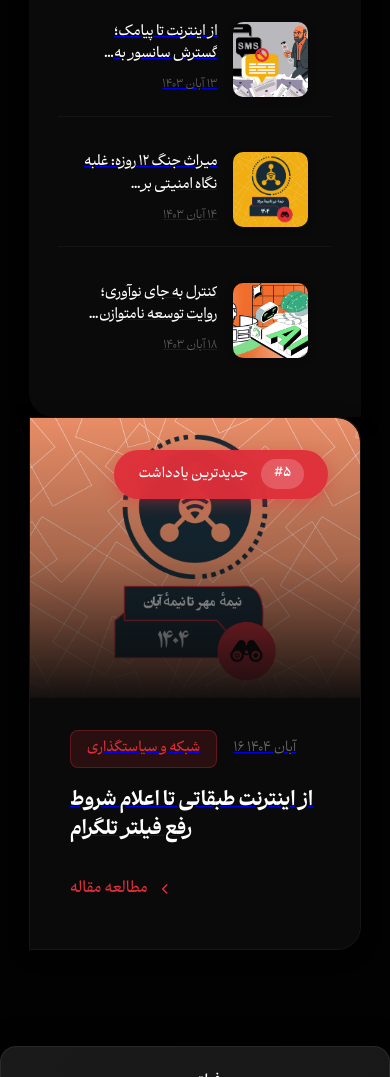
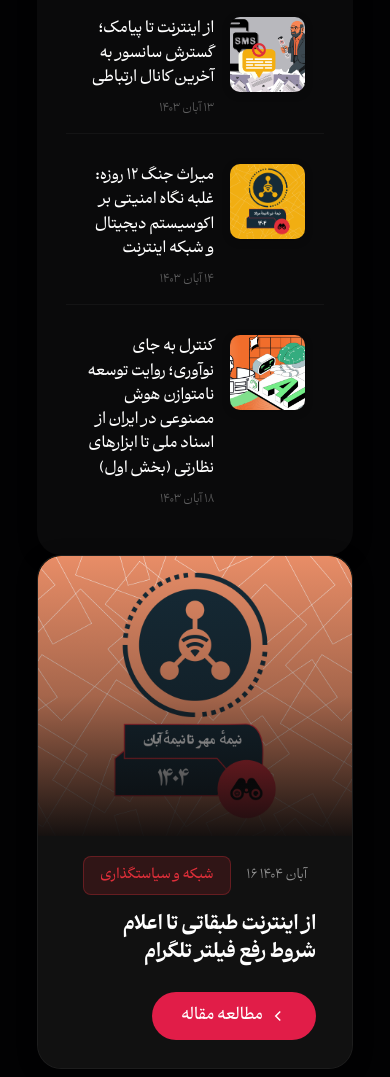
Before and after one commit to amirphpp800/new-filterbin, a plain HTML site: page index.html in a window 390 px wide. Shown: the part 923-2000 px from the top of the page. Drawn offline with Linux system fonts and the light colour scheme; files whose address does not match are found by name.

Commit message:
Add files via upload

```diff
--- a/css/articles-featured.css
+++ b/css/articles-featured.css
@@ -2,40 +2,47 @@
 .featured-articles-card {
   width: 100%;
   max-width: 1200px;
-  margin: 4rem auto;
-  padding: 0 1rem;
+  margin: 3.5rem auto;
+  padding: 0 1.5rem;
 }
 
 .featured-articles-container {
   display: grid;
-  grid-template-columns: 1fr 2fr;
+  grid-template-columns: minmax(0, 1.1fr) minmax(0, 1.8fr);
   gap: 0;
   direction: ltr;
+  align-items: stretch; /* هر دو کارت تمام ارتفاع ستون را بگیرند */
 }
 
 /* Main Featured Article */
 .main-featured {
-  background: #0a0a0b;
-  border-radius: 0 24px 24px 0;
+  background: #111111;
+  border-radius: 24px;
   overflow: hidden;
   box-shadow: 0 4px 20px rgba(0, 0, 0, 0.3);
   border: 1px solid rgba(255, 255, 255, 0.05);
-  transition: all 0.3s ease;
+  transition: none;
   position: relative;
+  text-decoration: none;
+  color: inherit;
+}
+
+.main-featured * {
+  text-decoration: none !important;
 }
 
 .main-featured:hover {
-  transform: translateY(-4px);
-  box-shadow: 0 12px 40px rgba(0, 0, 0, 0.5);
-  border-color: rgba(224, 47, 58, 0.2);
+  transform: none;
+  box-shadow: 0 4px 20px rgba(0, 0, 0, 0.3);
+  border-color: rgba(255, 255, 255, 0.05);
 }
 
 .featured-header {
   position: relative;
-  height: 420px;
+  height: 260px; /* ارتفاع کمتر برای کارت بزرگ */
   overflow: hidden;
-  border-radius: 0 24px 0 0;
-  background: linear-gradient(180deg, #1a1a1a 0%, #0a0a0a 100%);
+  border-radius: 24px 24px 0 0;
+  background: #f97316;
 }
 
 .featured-header img {
@@ -59,18 +66,7 @@
 }
 
 .featured-badge {
-  position: absolute;
-  top: 2rem;
-  right: 2rem;
-  background: rgba(224, 47, 58, 0.95);
-  padding: 0.6rem 1.5rem;
-  border-radius: 50px;
-  display: flex;
-  align-items: center;
-  gap: 0.8rem;
-  box-shadow: 0 4px 16px rgba(224, 47, 58, 0.4);
-  backdrop-filter: blur(10px);
-  z-index: 2;
+  display: none;
 }
 
 .badge-text {
@@ -89,15 +85,18 @@
 }
 
 .featured-content {
-  padding: 2rem 2.5rem 2.5rem;
-  background: #0a0a0b;
+  padding: 1.25rem 2.25rem 1.75rem; /* کمی جمع‌وجورتر شدن کارت */
+  background: #111111;
+  text-align: right;
 }
 
 .featured-meta {
   display: flex;
   gap: 1rem;
-  margin-bottom: 1.2rem;
   align-items: center;
+  justify-content: center;
+  margin-bottom: 1rem;
+  font-size: 0.85rem;
 }
 
 .featured-category {
@@ -111,52 +110,57 @@
 }
 
 .featured-date {
-  color: rgba(255, 255, 255, 0.4);
-  font-size: 0.85rem;
-  font-weight: 500;
+  color: rgba(255, 255, 255, 0.55);
+  font-size: 0.82rem;
+  font-weight: 400;
 }
 
 .featured-title {
-  font-size: 1.85rem;
+  font-size: 1.9rem;
   font-weight: 800;
   color: #fff;
-  margin-bottom: 1.5rem;
+  margin-bottom: 1.25rem;
   line-height: 1.5;
   transition: color 0.3s ease;
 }
 
 .main-featured:hover .featured-title {
-  color: #E02F3A;
+  color: #E02F3A; /* رنگ هاور تایتل مطابق درخواست */
 }
 
 .featured-link {
-  color: #E02F3A;
+  color: #ffffff;
   text-decoration: none;
   font-weight: 600;
-  font-size: 0.95rem;
+  font-size: 1rem;
   display: inline-flex;
   align-items: center;
-  gap: 0.5rem;
-  transition: all 0.3s ease;
-  padding: 0.5rem 0;
+  gap: 0.4rem;
+  padding: 0.7rem 1.8rem;
+  border-radius: 999px;
+  border: none;
+  background: #e11d48;
+  transition: none;
+  margin-top: 0.25rem;
 }
 
 .featured-link svg {
   width: 18px;
   height: 18px;
-  transition: transform 0.3s ease;
+  transition: none;
 }
 
-.main-featured:hover .featured-link svg {
-  transform: translateX(-4px);
+.featured-link:hover {
+  background: #000000;
+  color: #ffffff;
 }
 
 /* Side Articles */
 .side-articles {
   background: #0a0a0b;
-  border-radius: 24px 0 0 24px;
-  padding: 2.5rem 1.8rem;
-  box-shadow: 0 4px 20px rgba(0, 0, 0, 0.3);
+  border-radius: 24px;
+  padding: 2rem 1.8rem;
+  box-shadow: 0 4px 20px rgba(0, 0, 0, 0.22);
   direction: rtl;
 }
 
@@ -184,9 +188,9 @@
 .side-article-item {
   display: flex;
   gap: 1rem;
-  padding: 1.2rem 1.5rem;
+  padding: 0.9rem 1.2rem;
   border-bottom: 1px solid rgba(255, 255, 255, 0.04);
-  transition: all 0.3s ease;
+  transition: none;
   cursor: pointer;
 }
 
@@ -195,8 +199,7 @@
 }
 
 .side-article-item:hover {
-  background: #141414;
-  padding-right: 1.8rem;
+  background: #0a0a0b;
 }
 
 .side-article-content {
@@ -207,21 +210,22 @@
 }
 
 .side-article-title {
+  font-size: 0.95rem;
+  font-weight: 600;
   color: #ffffff;
-  font-size: 0.88rem;
-  font-weight: 600;
-  line-height: 1.6;
-  margin: 0;
-  display: -webkit-box;
-  -webkit-line-clamp: 2;
-  -webkit-box-orient: vertical;
-  overflow: hidden;
-  letter-spacing: -0.2px;
-  transition: color 0.3s ease;
+  text-decoration: none;
 }
 
 .side-article-item:hover .side-article-title {
-    color: #E02F3A;
+  color: #E02F3A;
+  text-decoration: none;
+}
+
+/* جلوگیری از زیرخط روی لینک‌های ستون یادداشت‌های بیشتر */
+.side-articles a,
+.side-articles a:hover,
+.side-articles a:visited {
+  text-decoration: none !important;
 }
 
 .side-article-meta {
@@ -363,9 +367,7 @@
     border: 1px solid rgba(255, 255, 255, 0.08);
     border-radius: 20px;
     overflow: hidden;
-    transition: transform 0.3s cubic-bezier(0.4, 0, 0.2, 1),
-                border-color 0.3s ease,
-                box-shadow 0.3s ease;
+    transition: none;
     text-decoration: none;
     display: flex;
     flex-direction: column;
@@ -374,9 +376,9 @@
 }
 
 .article-card:hover {
-    transform: translateY(-4px);
-    border-color: rgba(224, 47, 58, 0.3);
-    box-shadow: 0 12px 40px rgba(0, 0, 0, 0.5);
+    transform: none;
+    border-color: rgba(255, 255, 255, 0.08);
+    box-shadow: 0 4px 20px rgba(0, 0, 0, 0.3);
 }
 
 @media (prefers-reduced-motion: reduce) {
@@ -391,7 +393,7 @@
 
 .article-thumbnail-container {
     width: 100%;
-    height: 320px;
+    height: 220px;
     overflow: hidden;
     background: linear-gradient(135deg, #1a1a1a 0%, #0a0a0a 100%);
     position: relative;
@@ -401,12 +403,12 @@
     width: 100%;
     height: 100%;
     object-fit: cover;
-    transition: transform 0.5s ease;
+    transition: none;
     display: block;
 }
 
 .article-card:hover .article-thumbnail {
-    transform: scale(1.08);
+    transform: none;
 }
 
 .article-content {
--- a/css/components.css
+++ b/css/components.css
@@ -1133,8 +1133,8 @@
   left: 0;
   right: 0;
   bottom: 0;
-    background: #363947;
-    z-index: 9999;
+  background: rgba(0, 0, 0, 0.9);
+  z-index: 99999; /* بالاتر از همه لایه‌ها */
   display: none;
 }
 
--- a/data/articles/article-1.html
+++ b/data/articles/article-1.html
@@ -140,17 +140,6 @@
                 <p>توسعه هوش مصنوعی در ایران در تقاطع جاه‌طلبی‌های فناورانه، محدودیت‌های ساختاری و نگرانی‌های حقوق بشری قرار دارد. رویکرد دولت‌محور و امنیت‌محور، همراه با تحریم‌ها و کمبود منابع، مسیر توسعه را پیچیده کرده است.</p>
 
                 <p>موفقیت راهبرد هوش مصنوعی در ایران در گروی پر کردن خلأهای قانونی، هماهنگی نهادهای مختلف و توجه به پیامدهای اجتماعی و حقوق شهروندان است. بدون این تغییرات، جاه‌طلبی‌های اعلام‌شده احتمالاً به دستاوردهای ملموس و پایدار منتهی نخواهد شد.</p>
-
-                <!-- Article Tags -->
-                <div class="article-tags">
-                    <h3>برچسب‌ها</h3>
-                    <div class="tags-list">
-                        <a href="#" class="tag">هوش مصنوعی</a>
-                        <a href="#" class="tag">سیاست</a>
-                        <a href="#" class="tag">امنیت ملی</a>
-                        <a href="#" class="tag">سند ملی</a>
-                    </div>
-                </div>
             `
         };
 
--- a/js/components/articles-featured.js
+++ b/js/components/articles-featured.js
@@ -213,7 +213,7 @@ class ArticlesFeaturedComponent {
         return `
             <div class="side-articles">
                 <div class="side-articles-header">
-                    <h3>یادداشت‌های پیشین</h3>
+                    <h3>یادداشت‌های بیشتر...</h3>
                     <svg width="24" height="24" viewBox="0 0 24 24" fill="none" stroke="currentColor" stroke-width="2">
                         <path d="M19 3H5a2 2 0 0 0-2 2v14a2 2 0 0 0 2 2h14a2 2 0 0 0 2-2V5a2 2 0 0 0-2-2z"></path>
                         <path d="M7 7h10"></path>
--- a/js/components/header.js
+++ b/js/components/header.js
@@ -263,9 +263,14 @@ class HeaderComponent {
 
         if (hamburgerBtn && overlay) {
             hamburgerBtn.addEventListener('click', () => {
-                hamburgerBtn.classList.toggle('active');
-                overlay.classList.add('active');
-                document.body.style.overflow = 'hidden';
+                // اگر منو باز است، آن را ببند
+                if (overlay.classList.contains('active')) {
+                    closeMenu();
+                } else {
+                    hamburgerBtn.classList.add('active');
+                    overlay.classList.add('active');
+                    document.body.style.overflow = 'hidden';
+                }
             });
 
             overlay.addEventListener('click', (e) => {
```
Also changed, not shown: css/article.css (+13 -10 lines), pages/bpb-guide.html (+4 -2 lines). Lines whose indentation alone changed are shown as unchanged.
